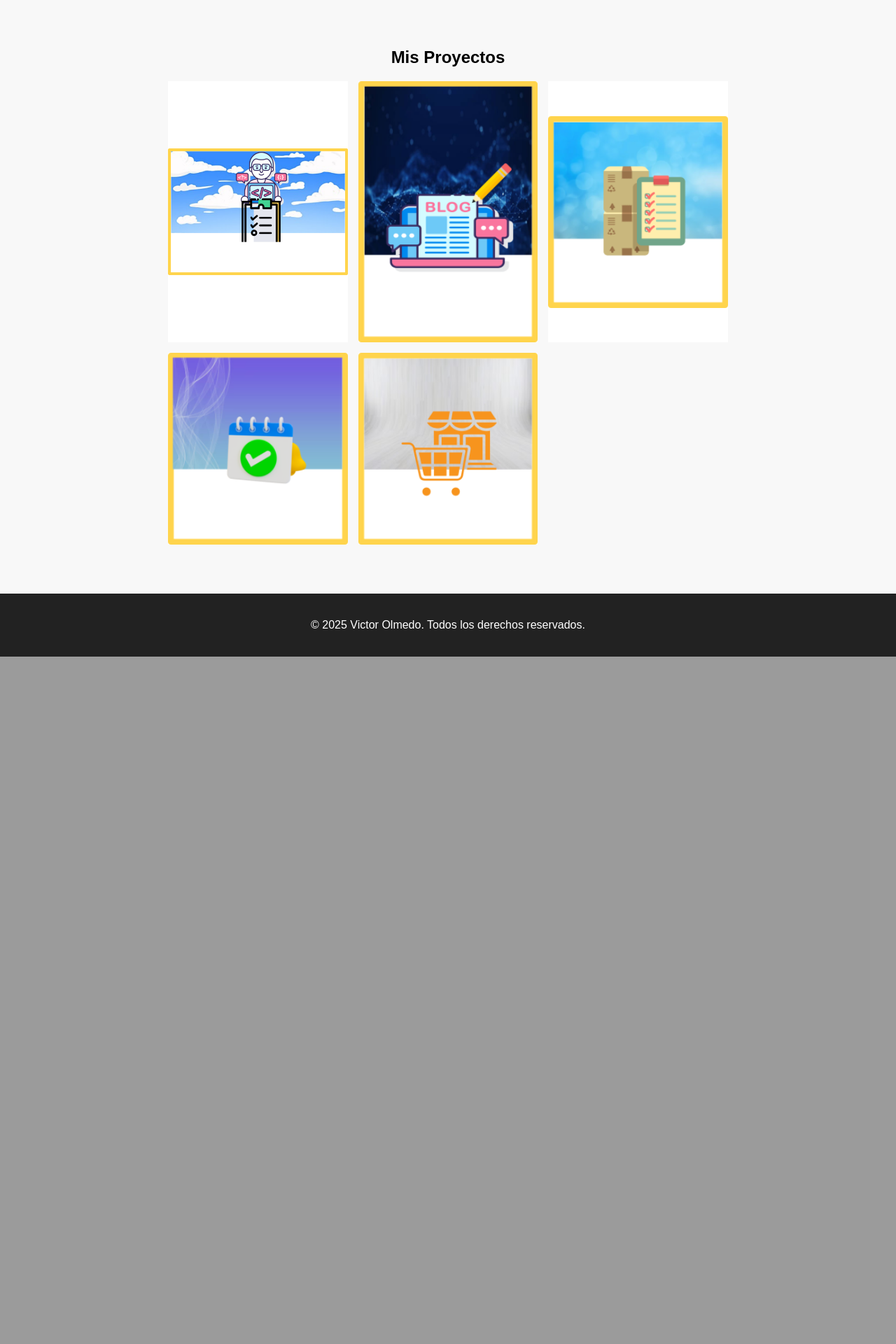
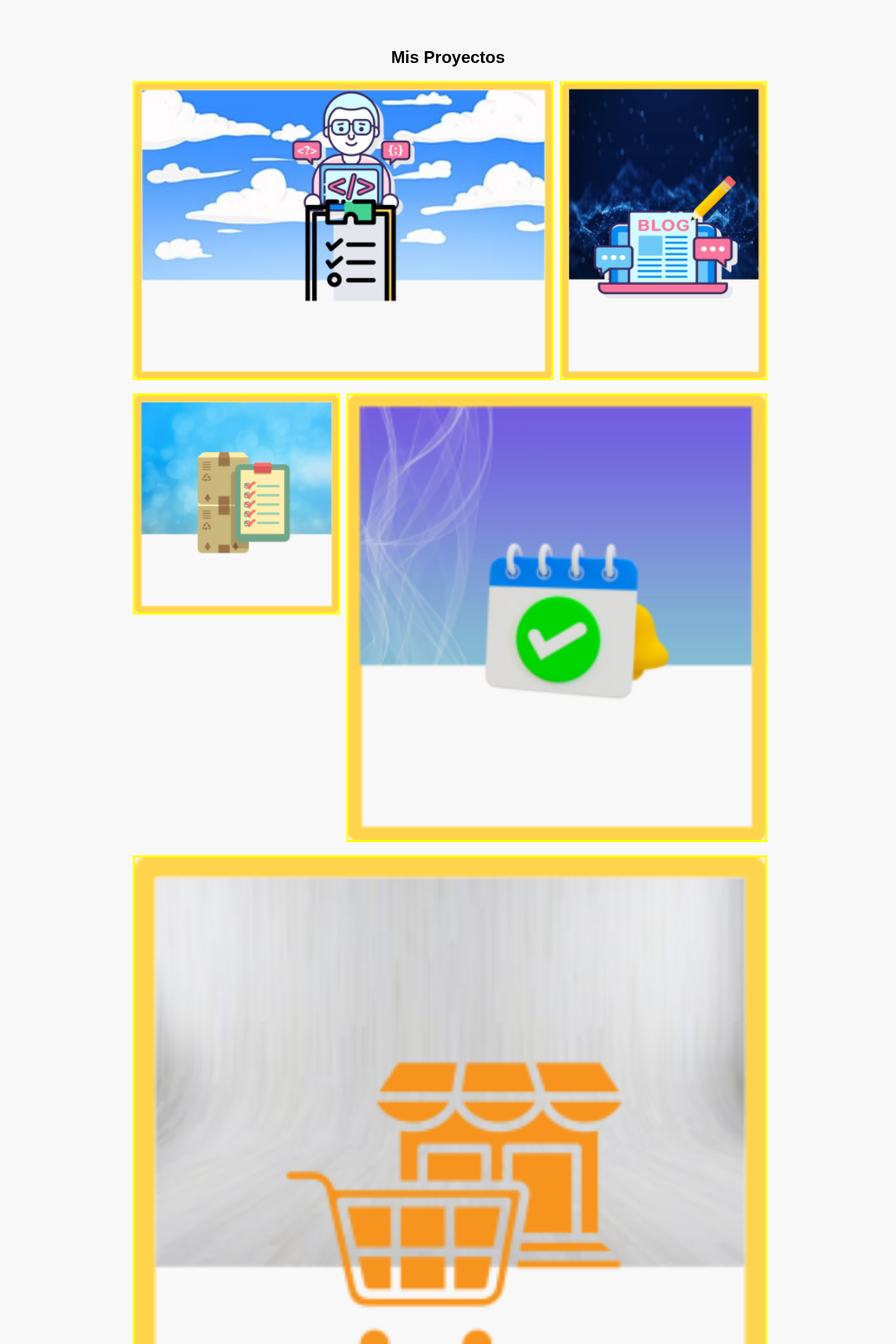
Before and after one commit to victormom/victormom.github.io, a PHP site: page / in a window 1280 px wide. Shown: the part 866-2786 px from the top of the page at 70% size. Before the commit the page ends 1804 px from the top, so only its background shows below. Run offline with PHP 8.4, Linux system fonts and the light colour scheme.

Commit message:
trabajndo en el area de proyectos1

```diff
--- a/styles.css
+++ b/styles.css
@@ -74,35 +74,42 @@
 
 .projects-grid {
     display: grid;
-    grid-template-columns: repeat(2, 1fr);
-    grid-template-rows: auto auto;
+    grid-template-columns: repeat(3, 1fr);
+    grid-template-rows: auto;
     gap: 15px;
     justify-content: center;
-    max-width: 800px;
+    max-width: 900px;
     margin: 0 auto;
 }
 
-.project-item {
-    display: flex;
-    justify-content: center;
-    align-items: center;
-    background: white;
+.project-item:nth-child(1) {
+    grid-column: span 2;
+}
+
+.project-item:nth-child(2) {
+    grid-column: span 1;
+}
+
+.project-item:nth-child(3) {
+    grid-column: span 1;
+    grid-row: 2;
+}
+
+.project-item:nth-child(4) {
+    grid-column: span 2;
+    grid-row: 2;
+}
+
+.project-item:nth-child(5) {
+    grid-column: span 3;
+    grid-row: 3;
 }
 
 .project-item img {
     width: 100%;
     height: auto;
     object-fit: cover;
-    display: block;
-}
-
-@media (min-width: 768px) {
-    .projects-grid {
-        grid-template-columns: repeat(3, 1fr);
-    }
-    .project-large {
-        grid-column: span 2;
-    }
+    border: 3px solid yellow;
 }
 
 @media (max-width: 768px) {
```
Also changed, not shown: index.html (line endings or trailing spaces).
